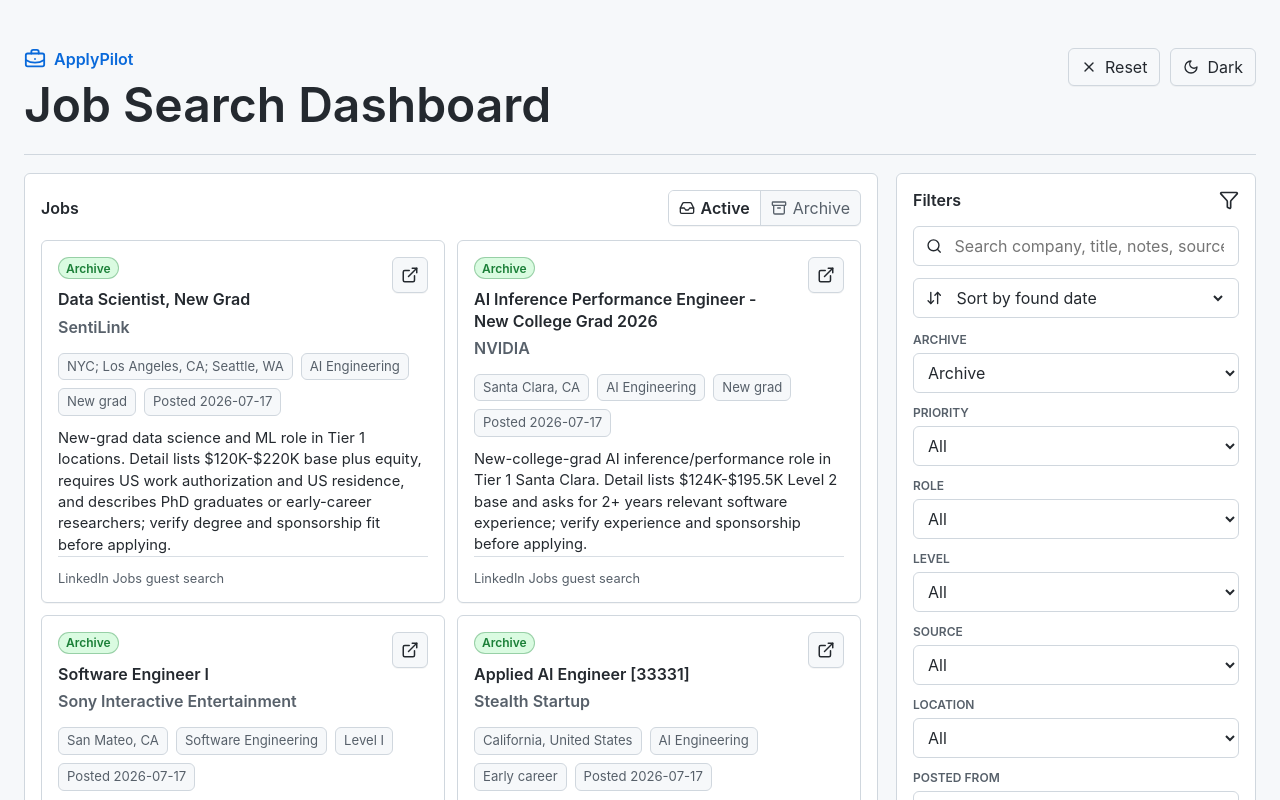
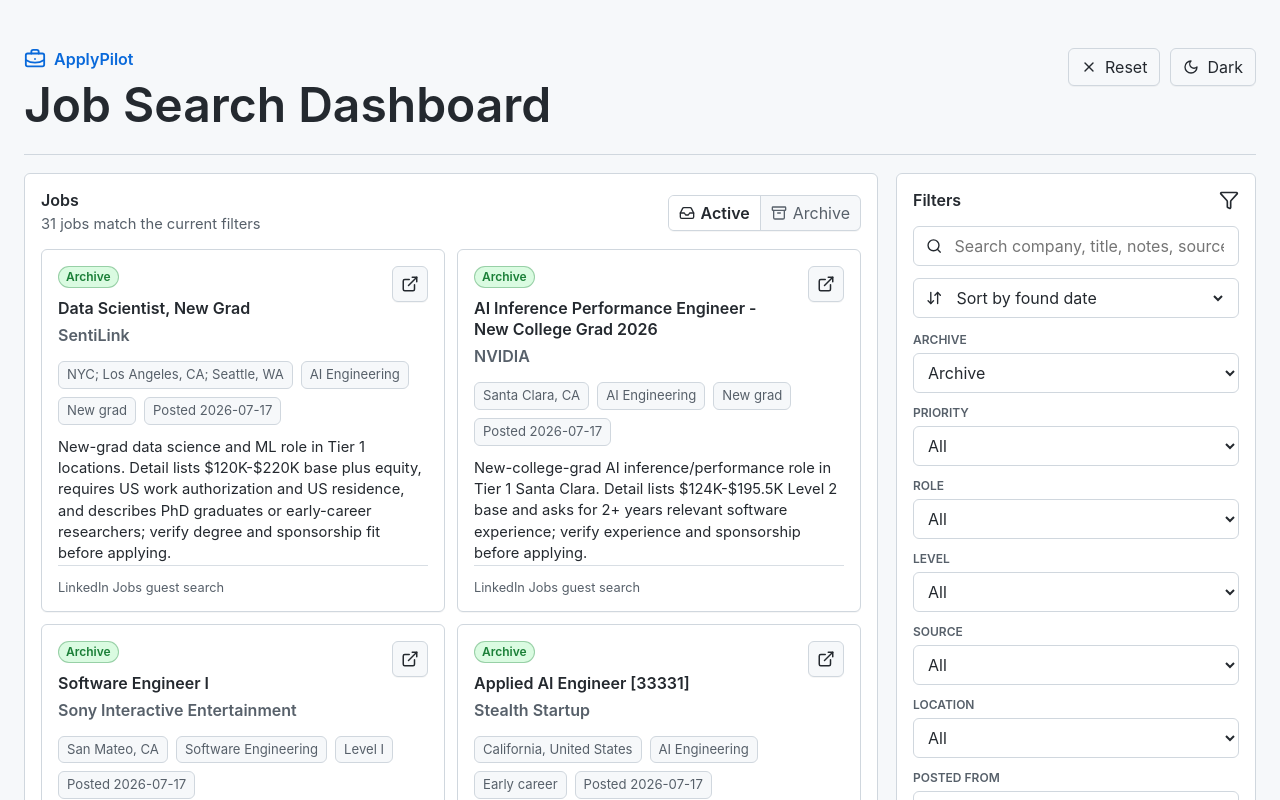
Before and after one commit to EleanorLiu12/applypilot-private, a React (Vite) app in the folder dashboard-ui/: page / in a window 1280 px wide. Shown: the top 800 px of the page. Built offline with nearby package versions, Linux system fonts and the light colour scheme.

Commit message:
Show job filter count subtitle

```diff
--- a/dashboard-ui/src/App.tsx
+++ b/dashboard-ui/src/App.tsx
@@ -261,7 +261,7 @@
         <section className="content-grid">
           <div className="jobs-panel">
             <div className="section-heading">
-              <div><h2>Jobs</h2></div>
+              <div><h2>Jobs</h2><p>{formatCount(filteredJobs.length)} jobs match the current filters</p></div>
               <div className="view-toggle" role="tablist" aria-label="Job queue view">
                 <button className={archiveMode === 'active' ? 'is-active' : ''} type="button" onClick={() => setArchiveMode('active')}><Inbox size={16} />Active</button>
                 <button className={archiveMode === 'archive' ? 'is-active' : ''} type="button" onClick={() => setArchiveMode('archive')}><Archive size={16} />Archive</button>
```
